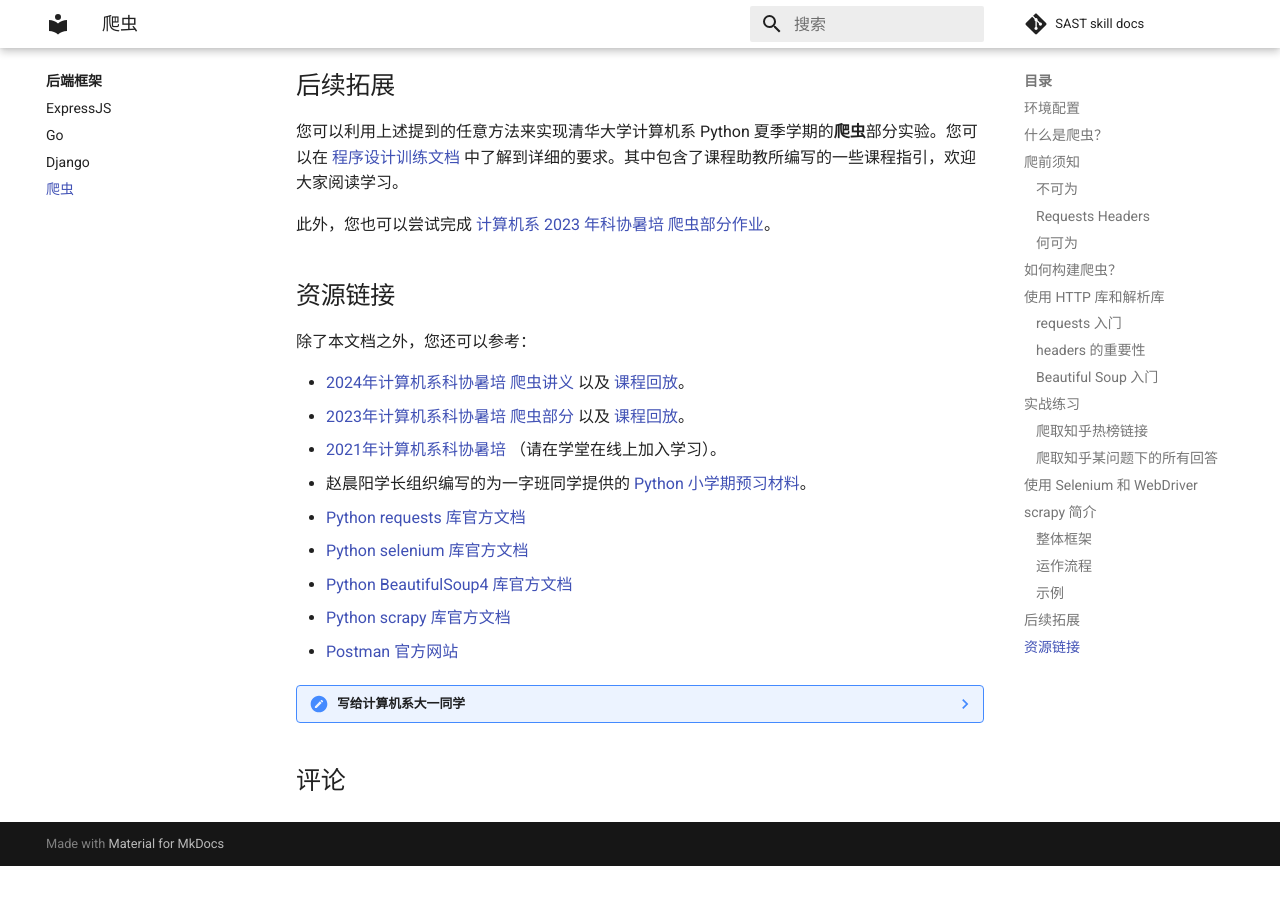
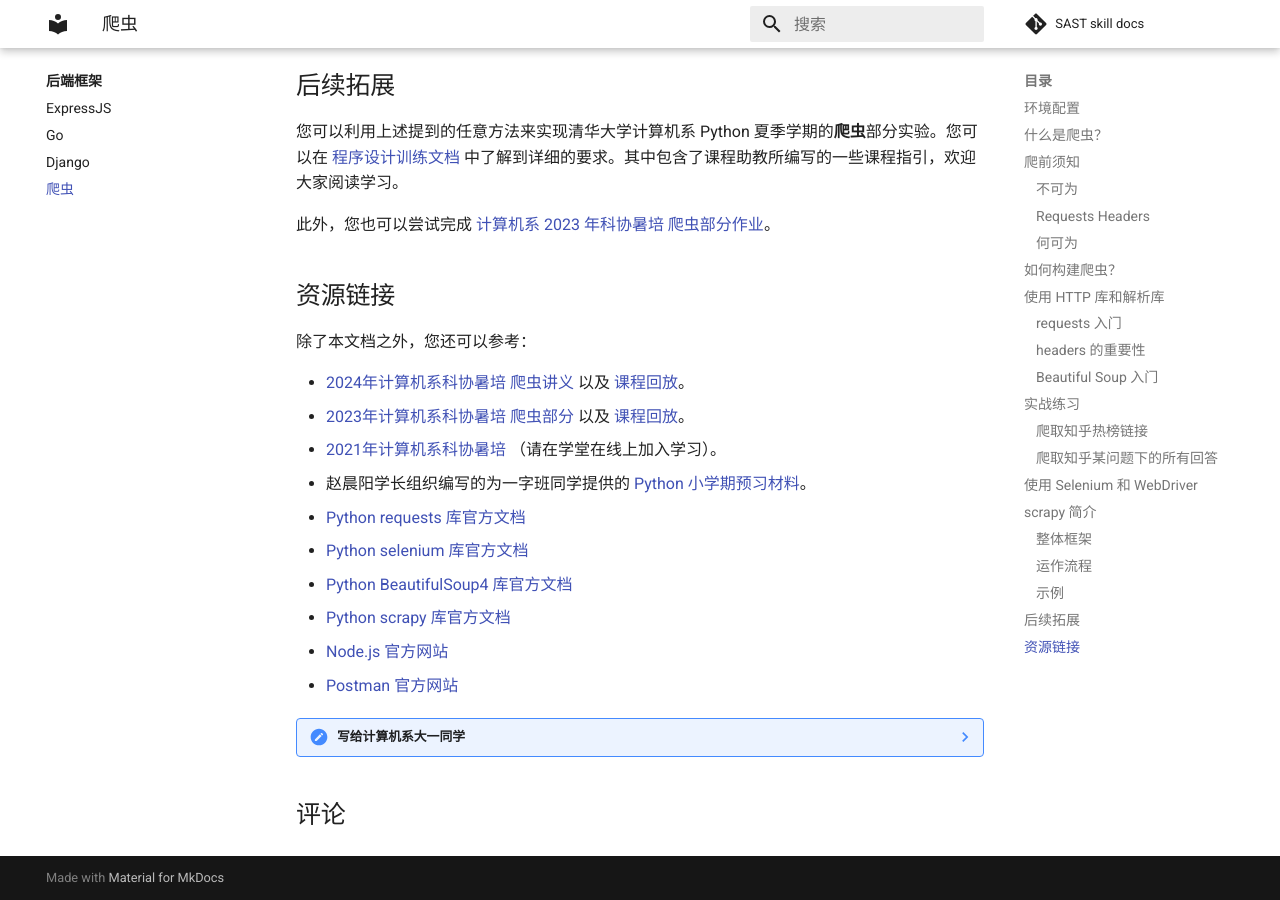
Before and after one commit to SAST-skill-docers/sast-skill-docs, an MkDocs documentation site: the page built from docs/backend/crawler/crawler.md, in a window 1280 px wide and 900 px high, scrolled down 33188 px. Built offline with MkDocs 1.6.1 and Material for MkDocs 9.7.7, drawn with Linux system fonts in a browser that asks for light colours; comment, search, counter and statistics services are not loaded; before the commit the page ends 34054 px from its top, so only the background shows below that.

Commit message:
add crawler

```diff
--- a/docs/backend/crawler/crawler.md
+++ b/docs/backend/crawler/crawler.md
@@ -1051,6 +1051,7 @@ Disallow: /
 - [Python selenium 库官方文档](https://selenium-python.readthedocs.io/)
 - [Python BeautifulSoup4 库官方文档](https://www.crummy.com/software/BeautifulSoup/bs4/doc/)
 - [Python scrapy 库官方文档](https://docs.scrapy.org/en/latest/)
+- [Node.js 官方网站](https://nodejs.cn/)
 - [Postman 官方网站](https://www.postman.com/)
 
 ??? note "写给计算机系大一同学"
```
